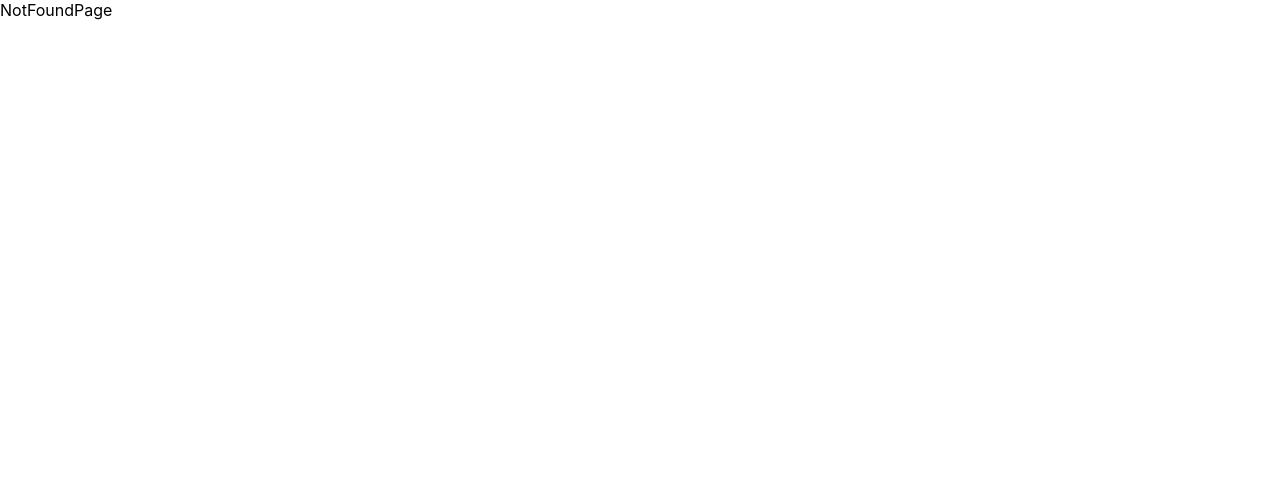
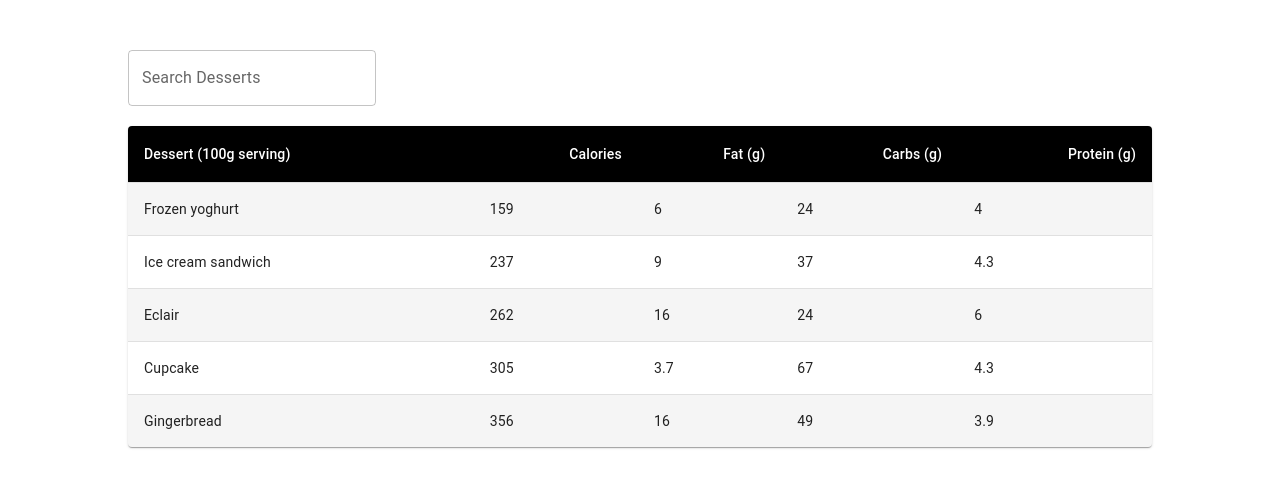
Before and after one commit to Manasseh-Ankrah/react-starter-project, a React (Create React App) app: page /list in a window 1280 px wide. Shown: the top 488 px of the page. Built offline with nearby package versions, Linux system fonts and the light colour scheme.

Commit message:
Added Search Logic

```diff
--- a/src/App.js
+++ b/src/App.js
@@ -9,6 +9,7 @@ import PrivateRoute from "./components/PrivateRoute";
 import NotFoundPage from "./pages/NotFoundPage";
 import CustomerDashboard from "./pages/CustomerDashboard";
 import ProfileUploadPage from "./pages/ProfileUploadPage";
+import ListPage from "./pages/ListPage";
 
 function App() {
   // const pages = {
@@ -24,6 +25,7 @@ function App() {
         <Route path='/signup' element={<SignupPage />} />
         <Route path='/customer-dashboard' element={<CustomerDashboard />} />
         <Route path='/profile' element={<ProfileUploadPage />} />
+        <Route path='/list' element={<ListPage />} />
 
         <Route
           path='/dashboard'
--- /dev/null
+++ b/src/pages/ListPage.jsx
@@ -0,0 +1,123 @@
+import React, { useState, useEffect } from "react";
+import { styled } from "@mui/material/styles";
+import Table from "@mui/material/Table";
+import TableBody from "@mui/material/TableBody";
+import TableCell, { tableCellClasses } from "@mui/material/TableCell";
+import TableContainer from "@mui/material/TableContainer";
+import TableHead from "@mui/material/TableHead";
+import TableRow from "@mui/material/TableRow";
+import Paper from "@mui/material/Paper";
+import { TextField } from "@mui/material";
+
+const StyledTableCell = styled(TableCell)(({ theme }) => ({
+  [`&.${tableCellClasses.head}`]: {
+    backgroundColor: theme.palette.common.black,
+    color: theme.palette.common.white,
+  },
+  [`&.${tableCellClasses.body}`]: {
+    fontSize: 14,
+  },
+}));
+
+const StyledTableRow = styled(TableRow)(({ theme }) => ({
+  "&:nth-of-type(odd)": {
+    backgroundColor: theme.palette.action.hover,
+  },
+  // hide last border
+  "&:last-child td, &:last-child th": {
+    border: 0,
+  },
+}));
+
+const rows = [
+  { name: "Frozen yoghurt", calories: 159, fat: 6.0, carbs: 24, protein: 4.0 },
+  {
+    name: "Ice cream sandwich",
+    calories: 237,
+    fat: 9.0,
+    carbs: 37,
+    protein: 4.3,
+  },
+  {
+    name: "Eclair",
+    calories: 262,
+    fat: 16.0,
+    carbs: 24,
+    protein: 6.0,
+  },
+  {
+    name: "Cupcake",
+    calories: 305,
+    fat: 3.7,
+    carbs: 67,
+    protein: 4.3,
+  },
+  {
+    name: "Gingerbread",
+    calories: 356,
+    fat: 16.0,
+    carbs: 49,
+    protein: 3.9,
+  },
+];
+
+export default function ListPage() {
+  const [search, setSearch] = useState("");
+
+  // Searchi Logic
+  const filteredData = rows.filter((item) => {
+    let name = item.name.toLocaleLowerCase();
+    let userInput = search.toLocaleLowerCase();
+    let result = name.includes(userInput);
+    return result;
+  });
+
+  return (
+    <div style={{ width: "80%", margin: "50px auto" }}>
+      <TextField
+        id='outlined-basic'
+        label='Search Desserts'
+        variant='outlined'
+        value={search}
+        onChange={(e) => setSearch(e.target.value)}
+      />
+      <div style={{ height: "20px" }}></div>
+
+      {/* Table */}
+      <TableContainer component={Paper}>
+        <Table sx={{ minWidth: 700 }} aria-label='customized table'>
+          <TableHead>
+            <TableRow>
+              <StyledTableCell>Dessert (100g serving)</StyledTableCell>
+              <StyledTableCell align='right'>Calories</StyledTableCell>
+              <StyledTableCell align='right'>Fat&nbsp;(g)</StyledTableCell>
+              <StyledTableCell align='right'>Carbs&nbsp;(g)</StyledTableCell>
+              <StyledTableCell align='right'>Protein&nbsp;(g)</StyledTableCell>
+            </TableRow>
+          </TableHead>
+          <TableBody>
+            {filteredData?.map((row) => (
+              <StyledTableRow key={row.name}>
+                <StyledTableCell component='th' scope='row'>
+                  {row.name}
+                </StyledTableCell>
+                <StyledTableCell component='th' scope='row'>
+                  {row.calories}
+                </StyledTableCell>
+                <StyledTableCell component='th' scope='row'>
+                  {row.fat}
+                </StyledTableCell>
+                <StyledTableCell component='th' scope='row'>
+                  {row.carbs}
+                </StyledTableCell>
+                <StyledTableCell component='th' scope='row'>
+                  {row.protein}
+                </StyledTableCell>
+              </StyledTableRow>
+            ))}
+          </TableBody>
+        </Table>
+      </TableContainer>
+    </div>
+  );
+}
```
